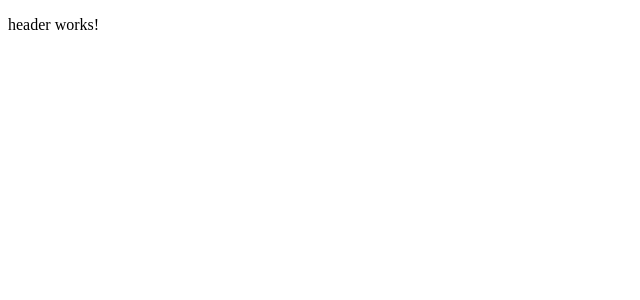
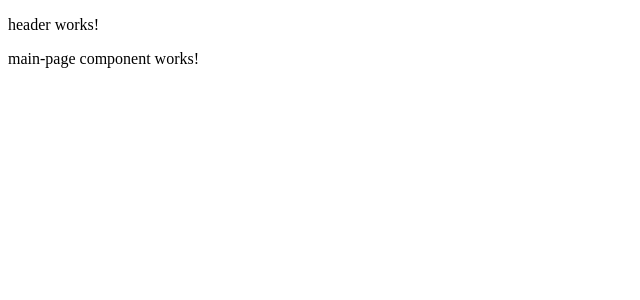
Before and after one commit to AlekseiiKanaiev/angular-olc-project, an Angular app: page /golovna in a window 1280 px wide. Shown: the top 300 px of the page, without its empty margins (0-640 px from the left). Built offline with nearby package versions, Linux system fonts and the light colour scheme.

Commit message:
added routings to app module and main-page module

```diff
--- a/src/app/app.component.html
+++ b/src/app/app.component.html
@@ -1 +1,2 @@
 <app-header></app-header>
+<router-outlet></router-outlet>
--- a/src/app/app.module.ts
+++ b/src/app/app.module.ts
@@ -3,6 +3,8 @@ import { NgModule } from '@angular/core';
 
 import { AppComponent } from './app.component';
 import { HeaderComponent } from './components/header/header.component';
+import { AppRouterModule } from './app.router.module';
+import { MainPageModule } from './main-page/main-page.module';
 
 @NgModule({
   declarations: [
@@ -10,7 +12,9 @@ import { HeaderComponent } from './components/header/header.component';
     HeaderComponent,
   ],
   imports: [
-    BrowserModule
+    BrowserModule,
+    AppRouterModule,
+    MainPageModule
   ],
   providers: [],
   bootstrap: [AppComponent]
--- a/src/app/app.router.module.ts
+++ b/src/app/app.router.module.ts
@@ -0,0 +1,14 @@
+import { NgModule } from '@angular/core';
+import { Routes, RouterModule } from '@angular/router';
+
+const appRoutes: Routes = [
+    {path: '**', redirectTo: '/golovna', pathMatch: 'full'}
+];
+
+@NgModule({
+    imports: [
+        RouterModule.forRoot(appRoutes)
+    ],
+    exports: [RouterModule]
+})
+export class AppRouterModule {}
--- /dev/null
+++ b/src/app/main-page/main-page.component.html
@@ -0,0 +1,3 @@
+<p>
+    main-page component works!
+</p>
--- /dev/null
+++ b/src/app/main-page/main-page.router.module.ts
@@ -0,0 +1,20 @@
+import { NgModule } from '@angular/core';
+import { Routes, RouterModule } from '@angular/router';
+import { MainPageComponent } from './main-page.component';
+
+const mainPageRoutes: Routes = [
+    {path: 'golovna', component: MainPageComponent}
+];
+
+@NgModule({
+    imports: [
+        RouterModule.forRoot(mainPageRoutes)
+    ],
+    exports: [
+        RouterModule
+    ]
+})
+export class MainPageRouterModule {}
+// export const mainPageRoutingComponents = [
+//     MainPageComponent
+// ];
```
Also changed, not shown: src/app/main-page/main-page.component.ts (added, +9 -0 lines), src/app/main-page/main-page.module.ts (+8 -2 lines).
